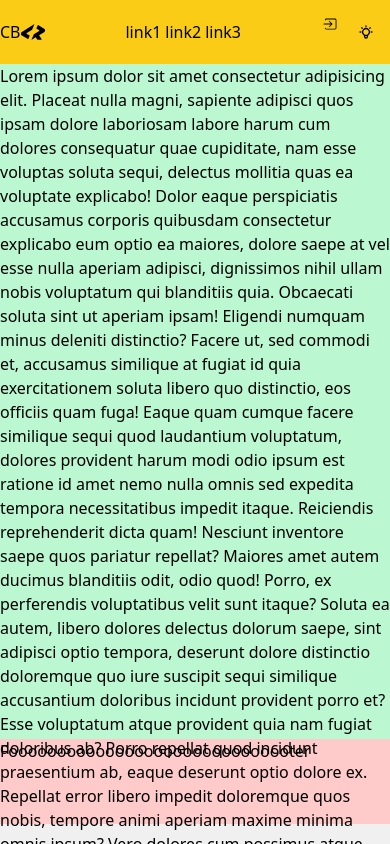
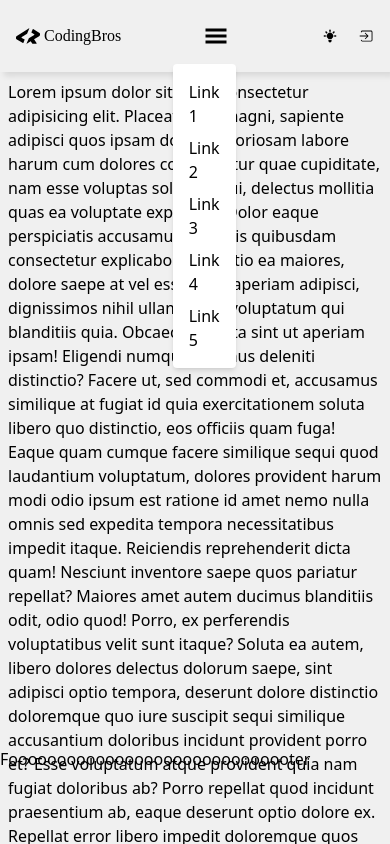
Before and after one commit to sabaudianin/NicePage, a React app: page / in a window 390 px wide. Shown: the top 844 px of the page. Built offline with nearby package versions, Linux system fonts and the light colour scheme; no server answers.

Commit message:
Styled nav & hamburgerMenu added

```diff
--- a/src/components/cta/Cta.jsx
+++ b/src/components/cta/Cta.jsx
@@ -2,8 +2,8 @@ import React from "react";
 
 export const Cta = () => {
   return (
-    <section className="bg-green-200 h-[80vh] flex justify-center">
-      <div className="lg:p-10">
+    <section className="h-[80vh] flex justify-center">
+      <div className="p-2 lg:p-10">
         <h2>
           Lorem ipsum dolor sit amet consectetur adipisicing elit. Placeat nulla
           magni, sapiente adipisci quos ipsam dolore laboriosam labore harum cum
--- a/src/components/footer/Footer.jsx
+++ b/src/components/footer/Footer.jsx
@@ -2,7 +2,7 @@ import React from "react";
 
 export const Footer = () => {
   return (
-    <div className="bg-red-200 h-[10vh]">
+    <div className=" h-[10vh]">
       <h2>Foooooooooooooooooooooooooooooter</h2>
     </div>
   );
--- a/src/components/layout/AppLayout.jsx
+++ b/src/components/layout/AppLayout.jsx
@@ -6,7 +6,7 @@ import { Footer } from "../footer/Footer";
 
 export const AppLayout = () => {
   return (
-    <section className="flex justify-center bg-blue-100">
+    <section className="flex justify-center dark:bg-gray-900 dark:text-white">
       <div className="max-w-custom-3xl  ">
         <Navigation />
         <Outlet />
--- /dev/null
+++ b/src/components/nav/MenuHamburger.jsx
@@ -0,0 +1,54 @@
+import React, { useState } from "react";
+import { GiHamburgerMenu } from "react-icons/gi";
+
+export const MenuHamburger = () => {
+  const [isVisible, setIsVisible] = useState("false");
+  const toggleMenu = () => {
+    setIsVisible((prev) => !prev);
+  };
+
+  return (
+    <div className="relative">
+      <button
+        className="text-2xl p-2 focus:outline-none"
+        onClick={toggleMenu}
+      >
+        <GiHamburgerMenu />
+      </button>
+      {isVisible && (
+        <div className="absolute top-12 right-0 bg-white dark:bg-gray-700 shadow-md rounded p-4 flex flex-col gap-2">
+          <a
+            href="#link1"
+            className="hover:text-blue-500"
+          >
+            Link 1
+          </a>
+          <a
+            href="#link2"
+            className="hover:text-blue-500"
+          >
+            Link 2
+          </a>
+          <a
+            href="#link3"
+            className="hover:text-blue-500"
+          >
+            Link 3
+          </a>
+          <a
+            href="#link4"
+            className="hover:text-blue-500"
+          >
+            Link 4
+          </a>
+          <a
+            href="#link5"
+            className="hover:text-blue-500"
+          >
+            Link 5
+          </a>
+        </div>
+      )}
+    </div>
+  );
+};
--- a/src/components/nav/Navigation.jsx
+++ b/src/components/nav/Navigation.jsx
@@ -2,24 +2,29 @@ import React from "react";
 import { SiCodersrank } from "react-icons/si";
 import { IoIosLogIn } from "react-icons/io";
 import { ThemeToggle } from "./ThemeToggle";
+import { MenuHamburger } from "./MenuHamburger";
 
 export const Navigation = () => {
   return (
-    <div className="flex justify-between items-center py-4  dark:bg-gray-800 dark:text-white bg-yellow-400 ">
+    <nav className="flex justify-between items-center p-4 dark:bg-gray-800 dark:text-white shadow-light dark:shadow-dark">
       <div className="flex items-center ">
-        <h2>CB</h2>
         <SiCodersrank className="text-2xl" />
+        <p className="font-rubik mx-1">CodingBros</p>
       </div>
 
-      <div className="flex gap-1">
-        <p>link1</p>
-        <p>link2</p>
-        <p>link3</p>
+      <div className="hidden md:flex gap-4">
+        <a href="#link1">Link 1</a>
+        <a href="#link2">Link 2</a>
+        <a href="#link3">Link 3</a>
+        <a href="#link4">Link 4</a>
       </div>
-      <div className="flex gap-1">
+      <div className="md:hidden">
+        <MenuHamburger />
+      </div>
+      <div className="flex items-center gap-1">
+        <ThemeToggle />
         <IoIosLogIn />
-        <ThemeToggle />
       </div>
-    </div>
+    </nav>
   );
 };
--- a/src/components/nav/ThemeToggle.jsx
+++ b/src/components/nav/ThemeToggle.jsx
@@ -19,9 +19,9 @@ export const ThemeToggle = () => {
   return (
     <button
       onClick={() => dispatch(toggleTheme())}
-      className="px-4 py-2 text-black "
+      className="px-4 py-2  "
     >
-      {mode === "light" ? <HiOutlineLightBulb /> : <HiLightBulb />}
+      {mode === "light" ? <HiLightBulb /> : <HiOutlineLightBulb />}
     </button>
   );
 };
--- a/tailwind.config.js
+++ b/tailwind.config.js
@@ -13,6 +13,10 @@ module.exports = {
       maxWidth: {
         "custom-3xl": "2048px",
       },
+      boxShadow: {
+        light: "4px 4px 6px rgba(0, 0, 0, 0.1)",
+        dark: "4px 4px 6px rgba(254, 249, 249, 0.1)",
+      },
     },
   },
   plugins: [],
```
